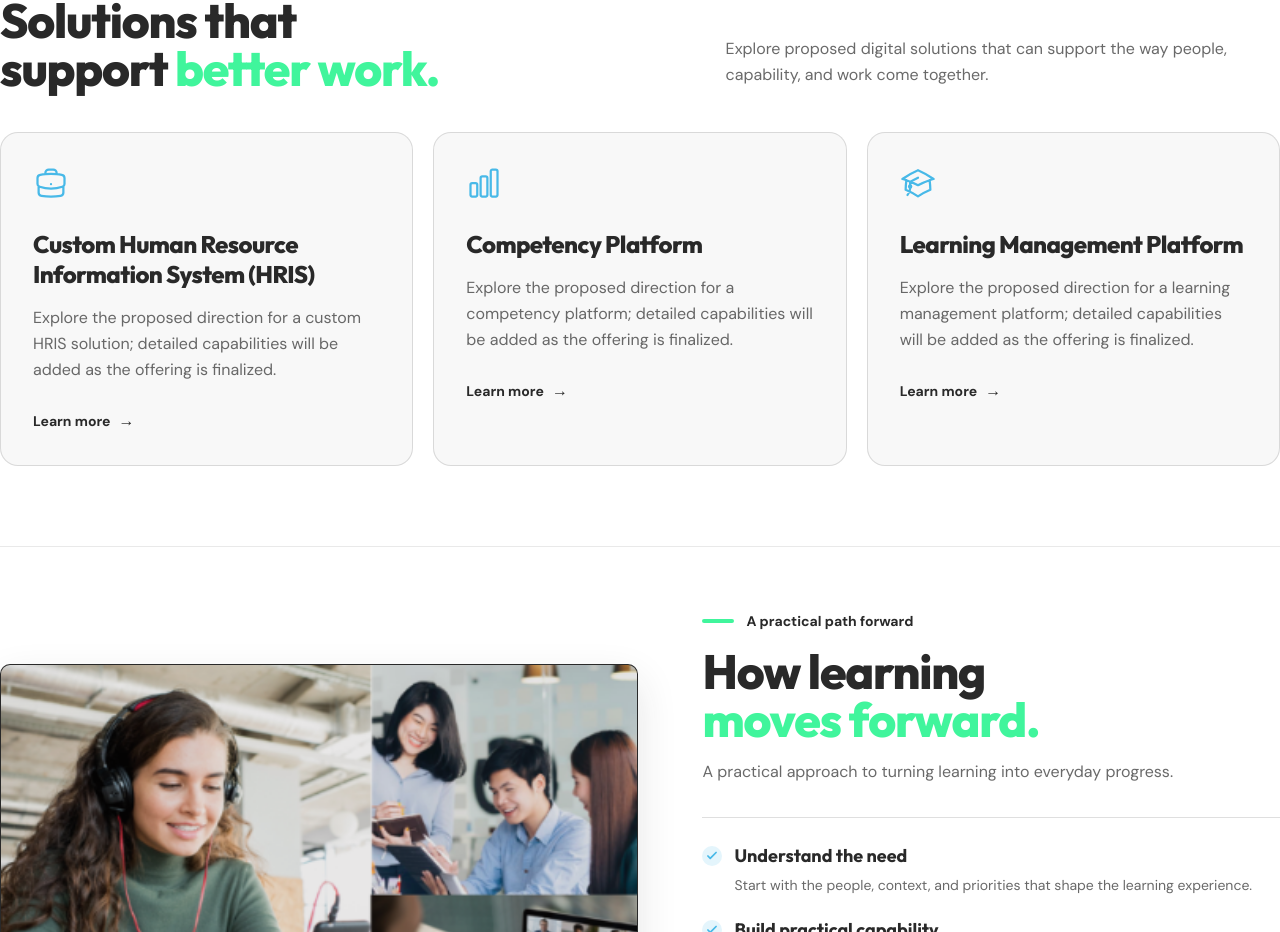
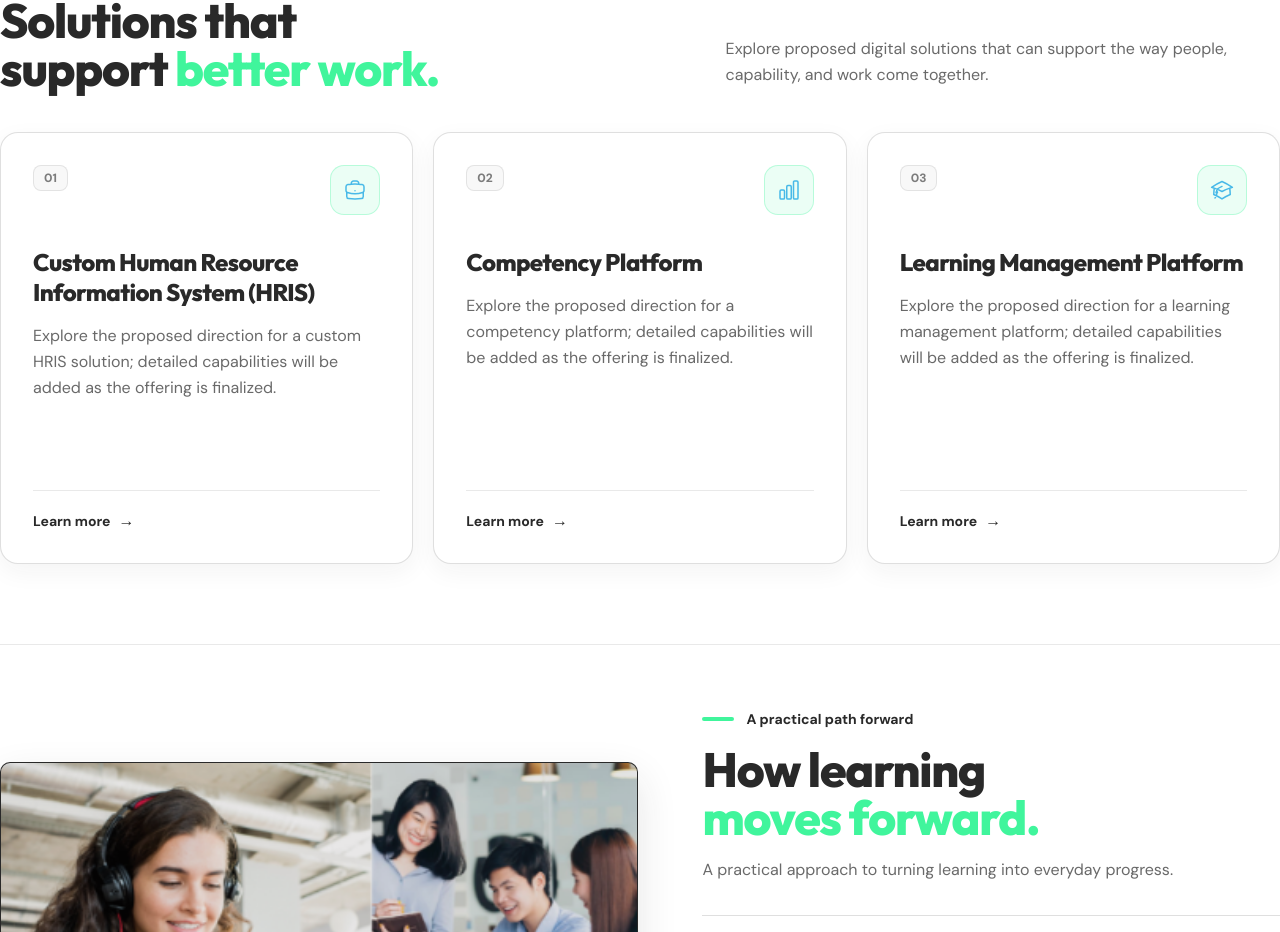
Before and after one commit to gabzy0423/The-Learning-Lab, a Next.js app: page / in a window 1280 px wide. Shown: the part 2294-3226 px from the top of the page. Built offline with nearby package versions, Linux system fonts and the light colour scheme.

Commit message:
Redesign Home service cards

```diff
--- a/app/page.tsx
+++ b/app/page.tsx
@@ -193,16 +193,23 @@ export default function Home() {
               ["Custom Human Resource Information System (HRIS)", "Explore the proposed direction for a custom HRIS solution; detailed capabilities will be added as the offering is finalized.", "/solutions/hris", BriefcaseIcon],
               ["Competency Platform", "Explore the proposed direction for a competency platform; detailed capabilities will be added as the offering is finalized.", "/solutions/competency-platform", ChartBarIcon],
               ["Learning Management Platform", "Explore the proposed direction for a learning management platform; detailed capabilities will be added as the offering is finalized.", "/solutions/learning-management-platform", AcademicCapIcon],
-            ].map(([title, description, href, Icon]) => (
+            ].map(([title, description, href, Icon], index) => (
               <Link
                 key={href as string}
                 href={href as string}
-                className="group rounded-2xl border border-brand-charcoal/15 bg-brand-charcoal/[0.03] p-7 text-brand-charcoal transition-[border-color,transform,box-shadow] hover:-translate-y-1 hover:border-brand-turquoise hover:shadow-lg focus-visible:outline-2 focus-visible:outline-offset-2 focus-visible:outline-brand-cyan-blue sm:p-8 motion-reduce:transform-none motion-reduce:transition-none"
+                className="group flex min-h-[27rem] flex-col rounded-2xl border border-brand-charcoal/15 bg-brand-white p-7 text-brand-charcoal shadow-[0_8px_24px_rgba(41,41,41,0.05)] transition-[border-color,transform,box-shadow] hover:-translate-y-1 hover:border-brand-turquoise hover:shadow-lg focus-visible:outline-2 focus-visible:outline-offset-2 focus-visible:outline-brand-cyan-blue sm:p-8 motion-reduce:transform-none motion-reduce:transition-none"
               >
-                <Icon className="size-9 text-brand-cyan-blue" aria-hidden="true" />
-                <h3 className="mt-7 max-w-xl font-heading text-2xl font-extrabold leading-tight tracking-tight">{title as string}</h3>
+                <div className="flex items-start justify-between gap-4">
+                  <span className="rounded-md border border-brand-charcoal/10 bg-brand-charcoal/[0.03] px-2.5 py-1 text-xs font-extrabold text-brand-charcoal/60">
+                    {String(index + 1).padStart(2, "0")}
+                  </span>
+                  <span className="inline-flex rounded-xl border border-brand-mint-green/30 bg-brand-mint-green/10 p-3 text-brand-cyan-blue">
+                    <Icon className="size-6" aria-hidden="true" />
+                  </span>
+                </div>
+                <h3 className="mt-8 max-w-xl font-heading text-2xl font-extrabold leading-tight tracking-tight">{title as string}</h3>
                 <p className="mt-4 max-w-xl text-base leading-relaxed text-brand-charcoal/70">{description as string}</p>
-                <span className="mt-7 inline-flex items-center gap-2 text-sm font-bold text-brand-charcoal transition-colors group-hover:text-brand-cyan-blue">
+                <span className="mt-auto inline-flex items-center gap-2 border-t border-brand-charcoal/10 pt-5 text-sm font-bold text-brand-charcoal transition-colors group-hover:text-brand-cyan-blue">
                   Learn more
                   <span aria-hidden="true" className="text-base leading-none">→</span>
                 </span>
```
Also changed, not shown: 1 other file (tests, documents, lock files or other folders).
